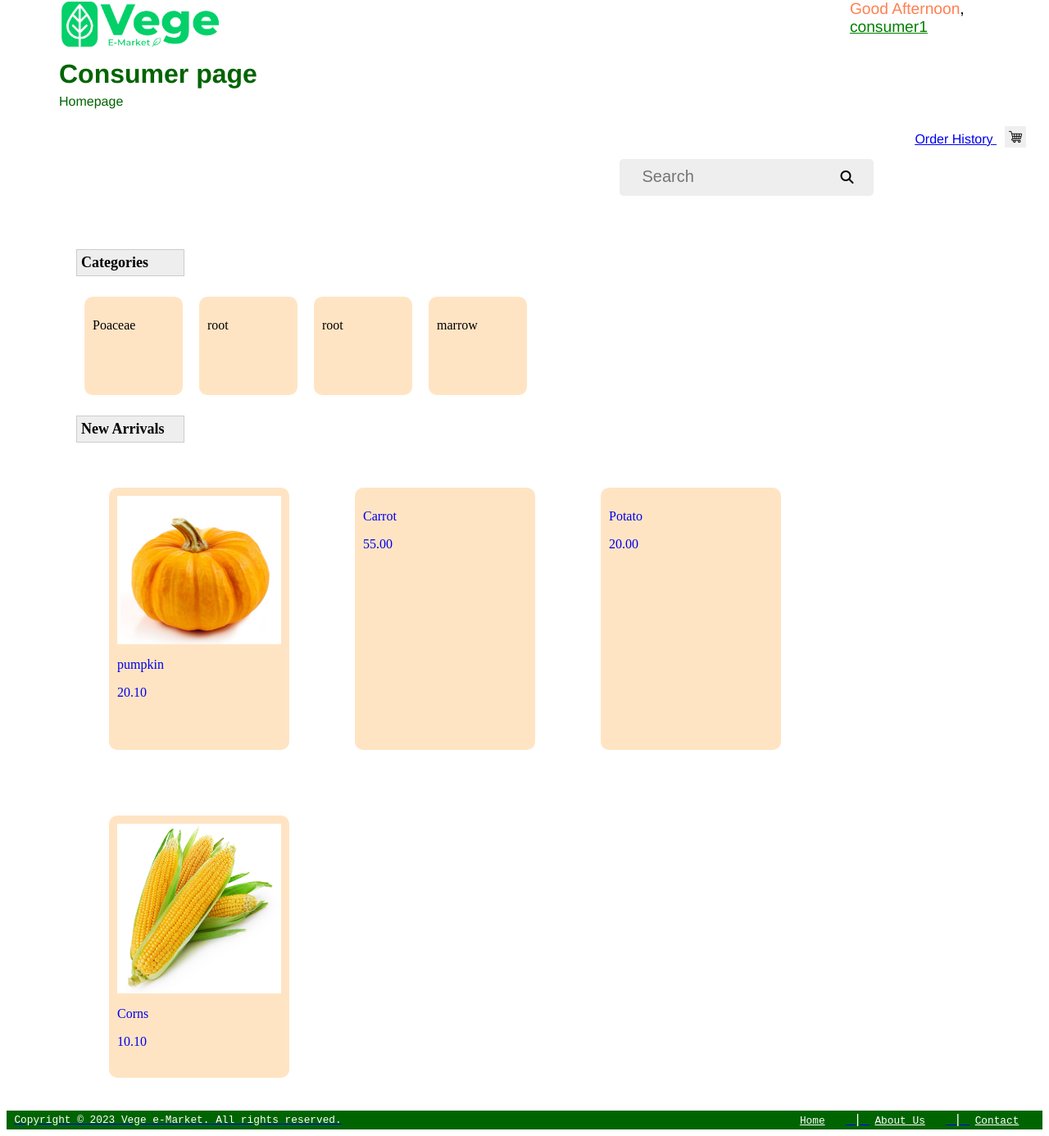
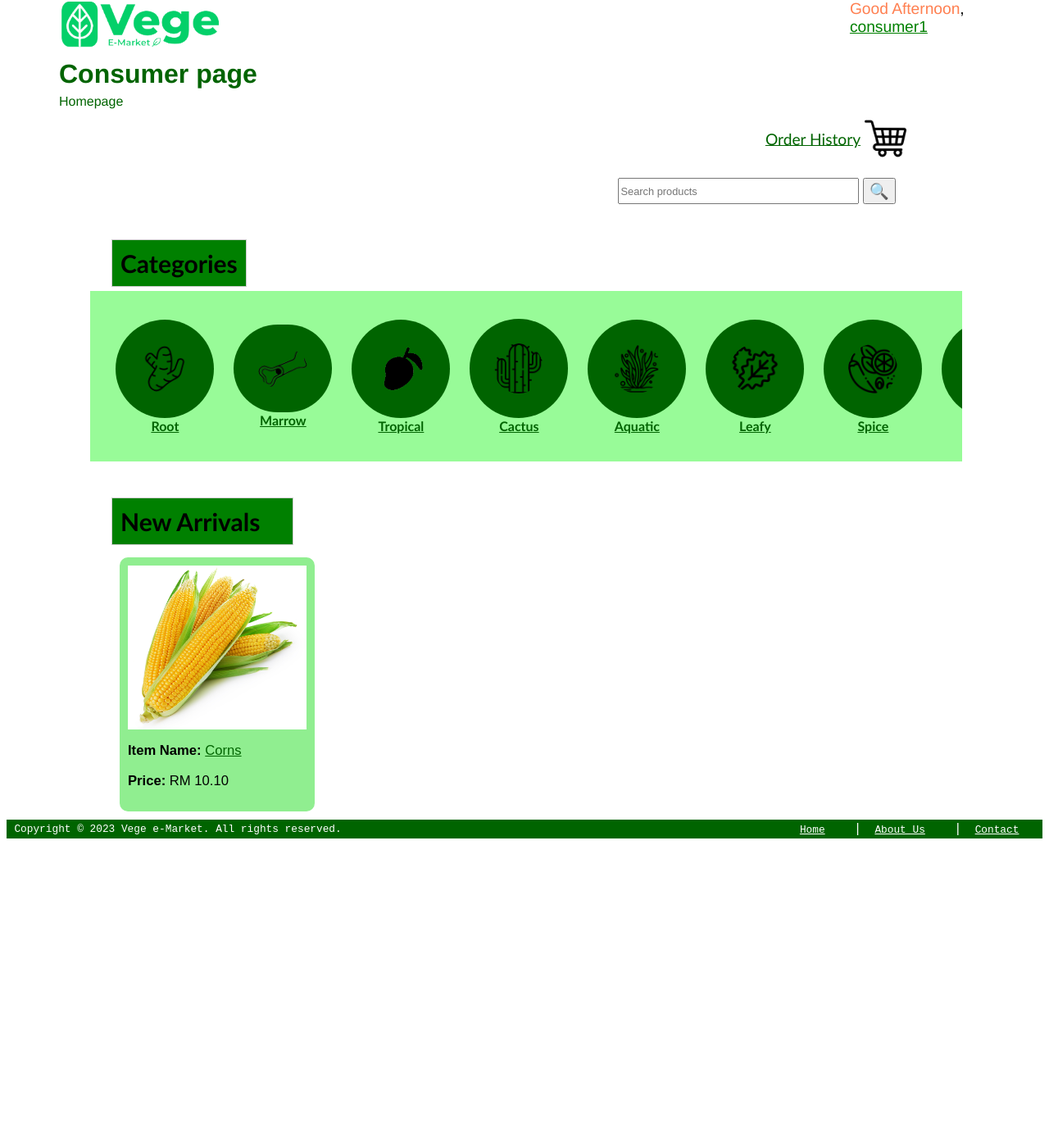
Before and after one commit to TeoJJss/vege-emarket, a PHP site: page /consumer/index.php in a window 1280 px wide. Shown: the part 25-1411 px from the top of the page at 82% size. After the commit the page ends 1048 px from the top, so only its background shows below. Run offline with PHP 8.4, Linux system fonts and the light colour scheme; a user stored in the database is signed in; data comes from the database, SQL or seed files in the repository; some libraries are stand-ins or nearby versions.

Commit message:
consumer homepage

```diff
--- a/consumer/index.php
+++ b/consumer/index.php
@@ -1,202 +1,178 @@
 <?php
     require '../modules/config.php'; // Validate user role
-    if ($role !='consumer'){
+    if ($role != 'consumer') {
         header('Location: ../index.php');
         die;
     }
 
-    $new_arrival = mysqli_query($conn, "SELECT * FROM products ORDER BY products.addDate");
+    $new_arrival = mysqli_query($conn, "SELECT products.imgPath, products.productName, products.priceLabel, products.productID
+                                        FROM products
+                                        WHERE availabilityStatus ='available'
+                                        ORDER BY products.addDate DESC LIMIT 8");
+    $vegetableTypes = array("Root", "Marrow", "Tropical", "Cactus", "Aquatic", "Leafy", "Spice", "Poaceae", "Gourd", "Stem", "Herbaceous",
+                            "Fungus", "Bulb");
 
+    if ($_SERVER['REQUEST_METHOD']=='POST'){
+        $q=$_POST['search-input'];
+        echo "<script>location.href='../consumer/searchresults.php?keyword=$q'</script>";
+    }
     include '../includes/header.php';
-
-
 ?>
 <!DOCTYPE html>
+
 <head>
     <meta charset="UTF-8">
     <meta name="viewport" content="width=device-width, initial-scale=1.0">
     <title>HomePage</title>
     <link rel="stylesheet" href="../styles/title.css">
-<script src="https://kit.fontawesome.com/92d70a2fd8.js" crossorigin="anonymous"></script>
+    <!-- <script src="https://kit.fontawesome.com/92d70a2fd8.js" crossorigin="anonymous"></script> -->
     <style>
-    .search{
-        background-color: #eee;
-        width: 260px;
-        height: 45px;
-        border-radius: 5px;
-        display: flex;
-        align-items: center;
-        justify-content: space-between;
-        padding: 0px 25px;
-        float: right;
-        margin: 50px;
+        button.search-btn{
+            width: 7vw;
+            height: 5vh;
         }
-    input{
+
+        input#search {
             font-size: 20px;
             width: 240px;
+            height: 5vh;
             margin-top: 15px;
-        border: none;
+            border: 1px solid;
             outline: none;
             background: none;
         }
-    .fa-solid:hover{
-        color: orangered;
+        h2.card-title {
+            border: 1px solid #ccc;
+            width: 200px;
+            background: none;
+            align-items: center;
+            clear: both;
+            background-color: green;
+            margin-left: 10vw;
+            font-size: 30px;
+            padding:10px;
+            margin-bottom: 5px;
+        }
+        div.home-wrapper{
+            font-family: 'Gill Sans', 'Gill Sans MT', Calibri, 'Trebuchet MS', sans-serif;
+        }
+        div.top-area{
+            float: right;
+            text-align: right;
+            margin-right: 13vw;
+            margin-bottom: 3vh;
+            font-size: 1.5vw;
+        }
+        div.home-wrapper a{
+            color: darkgreen;
+        }
+        input.product-search-input{
+            width: 23vw;
+            font-size: 1vw;
+            height: 2.5vw;
+            min-height: 2vw;
+        }
+        button.search-button{
             cursor: pointer;
+            height: 2.5vw;
+            min-width: 2vw;
+            width: fit-content;
+            font-size: 1.5vw;
         }
+        div.search-container{
+            margin-right: 1vw;
+        }
+        div.new-arrivals-banner{
+            margin-left: 10vw;
+            font-size: 1.3vw;
+        }
+        div.cat-banner{
+            background-color: palegreen;
+            margin-left: 8vw;
+            max-width: 80vw;
+            padding: 20px;
+            overflow: auto;
+        }
+        div.cat-banner img{
+            background-color: darkgreen;
+            border-radius: 100px;
+            padding: 30px;
+            min-width: 3vw;
+        }
+        div.cat-banner td{
+            max-width: 30vw;
+            text-align: center;
+        }
+        div.cat-banner table{
+            border-spacing: 10px;
+        }
+        div#box {
+            font-family: Arial, Helvetica, sans-serif;
+            min-width: 17vw;
+            max-width: 17vw;
+            min-height: 200px;
+            max-height: 305px;
+            float: left;
+            margin: 10px;
+            border-radius: 10px;
+            padding: 10px;
+            background-color: lightgreen;
+            border-collapse: collapse;
+        }
+        img.product-img{
+            min-height: 200px;
+            max-height: 200px;
+            min-width: 100%;
+            max-width: 100px;
+        }
+    </style>
 
-    h2 {
-        border: 1px solid #ccc;
-        width:120px;
-        background:none;
-        align-items: center;
-        background-color: #eee
-        margin-left: 25px;
-        font-size: 18px;
-    }
-    .h2-box {
-        background-color: #eee;
-        padding: 5px;
-        float:left;
-        clear:both;
-        margin:15px;
-    }
-    .order{
-        float:right;
-        margin-right:10px;
-        font-family: 'Franklin Gothic Medium', 'Arial Narrow', Arial, sans-serif;
-    }
-    .round-button {
-        border: none;
-        outline: none;
-        background-color: none;
-        padding: 5px 5px;
-        text-align: center;
-        text-decoration: none;
-        display: inline-block;
-        margin: 10px;
-    }
-    .clear{
-        clear:both;
-    }
-    .gray-row {
-        background-color: gray;
-        padding: 10px;
-    }
-
-    .clear.box {
-    background-color: gray;
-    padding: 10px;
-    display: flex;
-    flex-wrap: wrap;
-    }
-
-    .clear.gray-row div {
-    margin: 5px;
-    padding: 15px;
-    border: 1px solid white;
-    font-size: 20;
-    width: 75px;
-    height: 75px;
-    background-color:white;
-    }
-
-    .box{
-            width: 100px;
-            height: 100px;
-            background-color:bisque;
-            float:left;
-            border-radius:10px;
-            margin:10px;
-            padding:10px;
-    }
-    .box2{
-            width: 200px;
-            height: 300px;
-            background-color:bisque;
-            float:left;
-            border-radius:10px;
-            margin:40px;
-            padding:10px;
-
-    }
-    .right{
-        margin-left: 85px;
-    }
-
-</style>
-<body >
-    <div>
-        <div>
+<body>
     <h1 id="title">Consumer page</h1>
     <p id="title">Homepage</p>
-        <div class="order">
-            <a href="orderhistory.php" target ="_blank">
-                <u>Order History</u>
-            </a>
-            <a href="cart.php" target="_blank">
-                <button class="round-button"><img src="../images/shopping-cart.png" width="16"></button>
-            </a>
+    <div class="home-wrapper">
+        <div class="top-area">
+            <a href="../consumer/orderhistory.php" style="vertical-align: middle;">Order History</a>
+            <a href="../consumer/cart.php" style="vertical-align: middle;" id="cart-btn"><img src="../images/shopping-cart.png" alt="Cart" width="8%"></a>
+            <br><br>
+            <form method="post" id="search-form">
+                <div class="search-container">
+                    <input type="text" name="search-input" class="product-search-input" id="product-search-input" placeholder="Search products" style="vertical-align: middle;" required>
+                    <button class="search-button" type="submit" style="vertical-align: middle;">🔍</button>
                 </div>
+            </form>
         </div>
-
-    <div class="search">
-        <form action="searchresults.php" method="get">
-            <input type="search" name ="q" placeholder="Search">
-            <i class="fa-solid fa-magnifying-glass"></i>
-        </form>
-
-    </div>
-
-    <div>
-        <h2 class="h2-box right">Categories</h2>
-        <div class="clear right">
+        <div class="mid-part">
+            <h2 class="card-title" style="width: max-content;">Categories</h2>
+            <div class="cat-banner">
+                <table>
+                    <tr>
                         <?php
-                    $search_key ="";
-                    if (isset($_POST['search']))
-                        {
-                            $search_key = $_POST["search_key"];
-                        }
-                    $sql = "SELECT * FROM products WHERE productName LIKE '%search_key%'";
-                    $search = mysqli_query($conn, "SELECT * FROM products");
-            $home = mysqli_query($conn, "SELECT * FROM products");
-            while($row = mysqli_fetch_array($home))
-            {
-                echo'<div class="box">';
-                echo '<p>'.$row['category'].'</p>';
-                echo '</div>';
-            }
-
-        ?>
-        </div>
-    </div>
-    <div>
-        <h2 class="h2-box right">New Arrivals</h2>
-        <div class="clear right"><a href="../public/product.php" target="_blank">
-            <?php
-                $home = mysqli_query($conn, "SELECT * FROM products ORDER BY products.addDate DESC");
-                while($row = mysqli_fetch_array($home))
-                {
-                    echo'<div class="box2">';
-                    if ($row['imgPath']== "U02/corn.jpg"){
-                        echo'<img src ="../assets/U02/corn.jpg" width="200">';
-                    }
-                    else if ($row['productName']== "pumpkin"){
-                        echo'<img src ="../assets/U05/pumpkin-3f3d894.jpg" width="200">';
-                    }
-                    else if ($row['productName']== "corn"){
-                        echo'<img src ="../assets/potato.jpg" width="200">';
-                    }
-                    else if ($row['productName']== "carrot"){
-                        echo'<img src ="../assets/carrot.png" width="200">';
-                    }
-                    echo '<p>'.$row['productName'].'</p>';
-                    echo '<p>'.$row['priceLabel'].'</p>';
-                    echo '</div>';
+                            foreach ($vegetableTypes as $type) {
+                                echo '<td><a href="../consumer/searchresults.php?cat='.$type.'">';
+                                echo '<img src="../images/' .$type. '-vege.png" alt="' . $type. '" width="60vw"><br>';
+                                echo '<span style="font-weight: bold;">' . $type . '</span>';
+                                echo '</a><td>';
                             }
                         ?>
+                    </tr>
+                </table>
+            </div>
+        </div><br>
+        <div class="new-arrivals">
+            <h2 class="card-title">New Arrivals</h2>
+            <div class="new-arrivals-banner">
+                <?php while ($product_info = mysqli_fetch_array($new_arrival)) { ?>
+                    <div id="box">
+                        <a href="../public/product.php?id=<?php echo $product_info['productID']; ?>"><img src="../assets/<?php echo $product_info['imgPath']; ?>" alt="Corn" class="product-img"></a>
+                        <p><b>Item Name: </b><a href="../public/product.php?id=<?php echo $product_info['productID']; ?>"><?php echo $product_info['productName']; ?></a></p>
+                        <p><b>Price: </b>RM <?php echo $product_info['priceLabel']; ?></p>
+                    </div>
+                <?php } ?>
+            </div>
         </div>
     </div>
 </body>
 </head>
 </html>
-<?php include '../includes/footer.php';?>
+<?php include '../includes/footer.php'; ?>
```
Also changed, not shown: images/Aquatic-vege.png (added), images/Bulb-vege.png (added), images/Cactus-vege.png (added), images/Fungus-vege.png (added), images/Gourd-vege.png (added), images/Herbaceous-vege.png (added), images/Leafy-vege.png (added), images/Marrow-vege.png (added), images/Poaceae-vege.png (added), images/Root-vege.png (added), images/Spice-vege.png (added), images/Stem-vege.png (added), images/Tropical-vege.png (added). Lines whose indentation alone changed are shown as unchanged.
